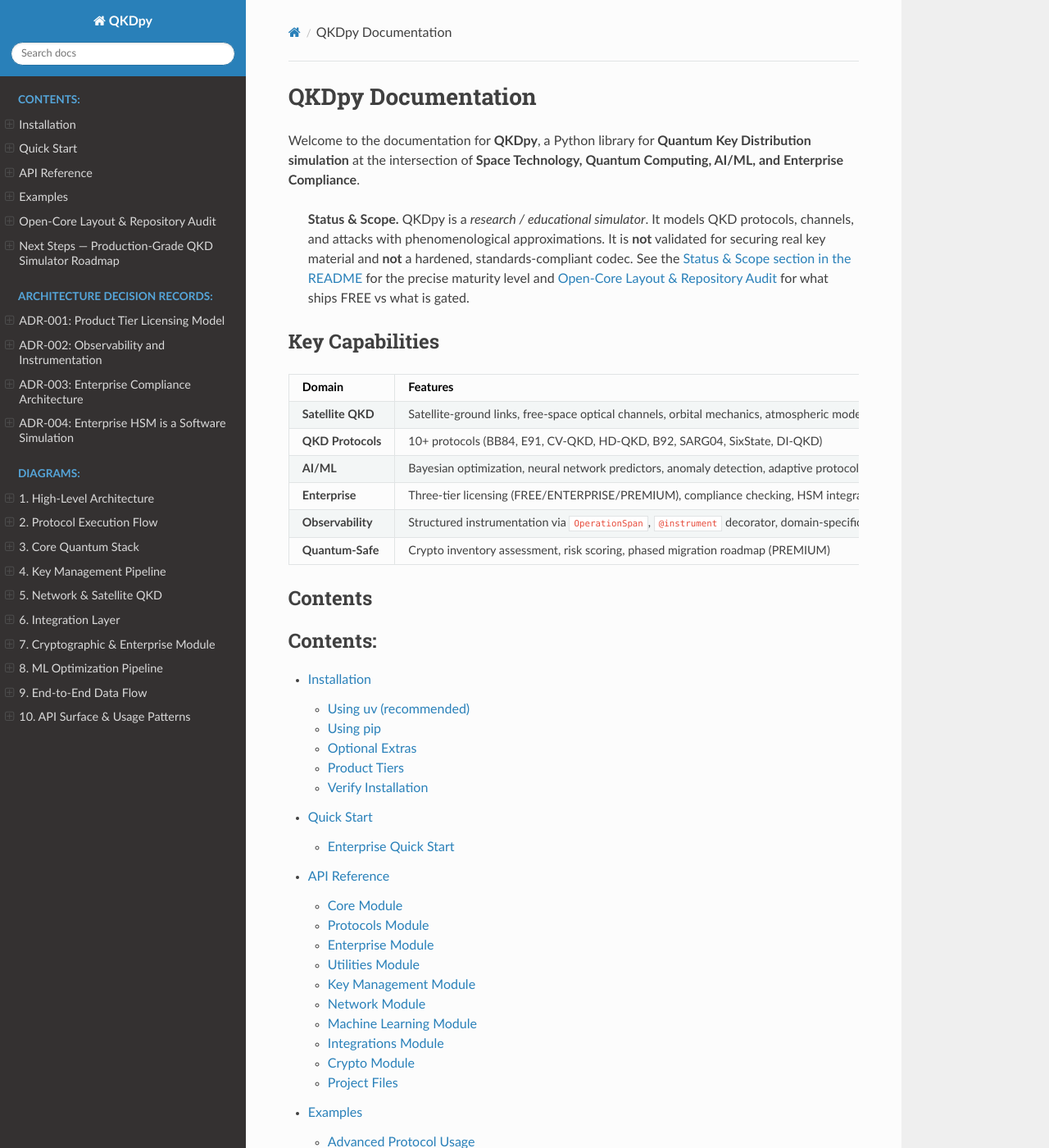
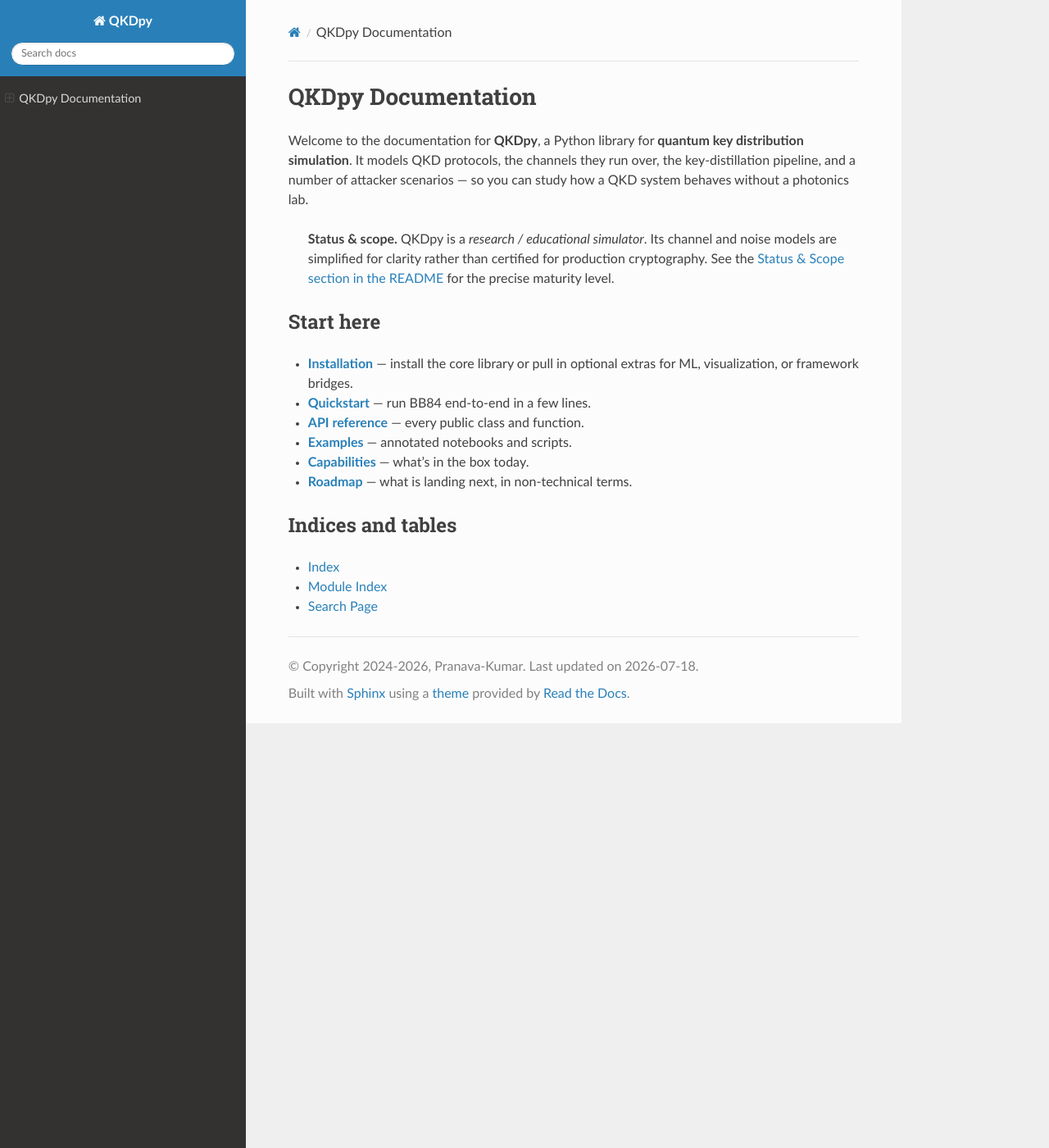
Before and after one commit to Pranava-Kumar/qkdpy, a Sphinx documentation site: the page built from docs/index.md, in a window 1280 px wide and 1400 px high. Shown: the whole window at 82% size. Built offline with Sphinx 7.4.7 and the Read the Docs theme 3.1.0, drawn with Linux system fonts in a browser that asks for light colours; some of the changed text lies outside the part shown.

Commit message:
docs(public): prune public-facing surface to APIS, usage, capabilities, roadmap
This commit re-shapes what reaches https://pranava-kumar.github.io/qkdpy/
to a client/investor/end-user-friendly surface. Original engineering
documents (OPEN_CORE.md, NEXT_STEPS.md, all ADRs, and the raw mermaid
in diagrams/*.md) are intentionally NOT modified — they remain
available in the working tree for the developer and AI agents.

What changed:

  * docs/conf.py:
      - Removed 'sphinx.ext.viewcode'. That extension generates
        per-module HTML pages with the full Python source reachable
        from a [source] button beside every class doc; the library is
        public and the source code is the maintainer's IP, so the
        '[source]' / view-page is no longer exposed through the
        public site.
      - Added exclude_patterns for engineering-only artefacts:
        docs/diagrams/*.md, docs/decisions/*, OPEN_CORE.md,
        NEXT_STEPS.md. They stay committed in the repo but Sphinx
        never publishes them.

  * docs/index.md:
      - Removed the toctree blocks for OPEN_CORE, NEXT_STEPS, ADRs
        (ADR-001..004), and the 10 architecture diagrams.
      - Re-titled and re-framed for a public audience: short
        welcome, status-and-scope callout (linked to the GitHub
        README) and six quick links.

  * docs/public-roadmap.md (new):
      - Replaces the former forward-looking NEXT_STEPS overview that
        lives at pages. Investor/client-tone, paragraph form, no
        specifics on the production-grade roadmap or the threat-model
        or HSM lifecycle work. The original engineering NEXT_STEPS.md
        is untouched.

  * docs/public-capabilities.md (new):
      - Replaces the former per-module OPEN_CORE write-up in tone
        and content; describes what the library does today in
        non-product-gate terms, with an apology clause pointing
        readers to the README for the production-validity caveat.

Built locally with 'sphinx-build -b html docs docs/_build'
(without -W): succeeds with 6 autodoc-only warnings. Rendered HTML
in docs/_build/ contains only:

    api.html  examples.html  genindex.html  index.html
    installation.html  public-capabilities.html  public-roadmap.html
    py-modindex.html  quickstart.html  search.html

No diagrams/, decisions/, OPEN_CORE.html, or NEXT_STEPS.html.

Signed-off-by: OpenClaude <openclaude@local>
Signed-off-by: Pranava Kumar <pranavakumar.it@gmail.com>

````diff
--- a/docs/conf.py
+++ b/docs/conf.py
@@ -24,7 +24,6 @@
 
 extensions = [
     "sphinx.ext.autodoc",
-    "sphinx.ext.viewcode",
     "sphinx.ext.napoleon",
     "sphinx.ext.intersphinx",
     "myst_parser",
@@ -48,6 +47,14 @@
     ".DS_Store",
     "source/*",
     "source/**/*",
+    # Engineering / maintainer-only material. Lives in the repo for the
+    # developer and AI agents but is not exposed on the public Pages
+    # site because it carries internal architecture sources, raw
+    # diagram code, and the open-core / commercial tier details.
+    "decisions/*",
+    "diagrams/*.md",
+    "OPEN_CORE.md",
+    "NEXT_STEPS.md",
 ]
 
 # -- Options for HTML output -------------------------------------------------
--- a/docs/index.md
+++ b/docs/index.md
@@ -1,69 +1,27 @@
 # QKDpy Documentation
 
-Welcome to the documentation for **QKDpy**, a Python library for **Quantum Key Distribution simulation** at the intersection of **Space Technology, Quantum Computing, AI/ML, and Enterprise Compliance**.
+Welcome to the documentation for **QKDpy**, a Python library for
+**quantum key distribution simulation**. It models QKD protocols, the
+channels they run over, the key-distillation pipeline, and a number of
+attacker scenarios — so you can study how a QKD system behaves without
+a photonics lab.
 
-> **Status & Scope.** QKDpy is a *research / educational simulator*. It
-> models QKD protocols, channels, and attacks with phenomenological
-> approximations. It is **not** validated for securing real key material
-> and **not** a hardened, standards-compliant codec. See the
-> [Status & Scope section in the README](https://github.com/Pranava-Kumar/qkdpy#-status--scope)
-> for the precise maturity level and [](OPEN_CORE.md) for what ships
-> FREE vs what is gated.
+> **Status & scope.** QKDpy is a *research / educational simulator*.
+> Its channel and noise models are simplified for clarity rather than
+> certified for production cryptography. See the [Status & Scope
+> section in the README](https://github.com/Pranava-Kumar/qkdpy#-status--scope)
+> for the precise maturity level.
 
-## Key Capabilities
+## Start here
 
-| Domain | Features |
-|--------|----------|
-| **Satellite QKD** | Satellite-ground links, free-space optical channels, orbital mechanics, atmospheric modeling |
-| **QKD Protocols** | 10+ protocols (BB84, E91, CV-QKD, HD-QKD, B92, SARG04, SixState, DI-QKD) |
-| **AI/ML** | Bayesian optimization, neural network predictors, anomaly detection, adaptive protocols |
-| **Enterprise** | Three-tier licensing (FREE/ENTERPRISE/PREMIUM), compliance checking, HSM integration, audit logging |
-| **Observability** | Structured instrumentation via `OperationSpan`, `@instrument` decorator, domain-specific events |
-| **Quantum-Safe** | Crypto inventory assessment, risk scoring, phased migration roadmap (PREMIUM) |
-
-## Contents
-
-```{toctree}
-:maxdepth: 2
-:caption: Contents:
-
-installation
-quickstart
-api
-examples
-OPEN_CORE
-NEXT_STEPS
-```
-
-## Architecture Decisions
-
-```{toctree}
-:maxdepth: 1
-:caption: Architecture Decision Records:
-
-decisions/ADR-001-product-tier-licensing
-decisions/ADR-002-observability-and-instrumentation
-decisions/ADR-003-compliance-architecture
-decisions/ADR-004-enterprise-hsm-is-software-simulation
-```
-
-## Architecture & Diagrams
-
-```{toctree}
-:maxdepth: 1
-:caption: Diagrams:
-
-diagrams/01-high-level-architecture
-diagrams/02-protocol-execution-flow
-diagrams/03-core-quantum-stack
-diagrams/04-key-management-pipeline
-diagrams/05-network-satellite-qkd
-diagrams/06-integration-layer
-diagrams/07-crypto-enterprise
-diagrams/08-ml-optimization
-diagrams/09-data-flow
-diagrams/10-api-surface
-```
+- **[Installation](installation.md)** — install the core library or
+  pull in optional extras for ML, visualization, or framework bridges.
+- **[Quickstart](quickstart.md)** — run BB84 end-to-end in a few lines.
+- **[API reference](api.md)** — every public class and function.
+- **[Examples](examples.md)** — annotated notebooks and scripts.
+- **[Capabilities](public-capabilities.md)** — what's in the box today.
+- **[Roadmap](public-roadmap.md)** — what is landing next, in non-technical
+  terms.
 
 ## Indices and tables
 
--- /dev/null
+++ b/docs/public-capabilities.md
@@ -0,0 +1,45 @@
+# Capabilities
+
+A summary of what **QKDpy** does today. For installation, the API
+reference, and worked examples, use the navigation on the left.
+
+## What it is
+
+QKDpy is a Python library for **quantum key distribution simulation**.
+It models the protocols, the underlying physics, the key-distillation
+pipeline, and a number of attacker scenarios — so you can study how a
+QKD system behaves without standing up a photonics lab.
+
+It is suitable for:
+- Learning how QKD protocols work and comparing them side by side
+- Studying how signal conditions translate to sifted-key rates and
+  bit-error behaviour
+- Pulling the public Python models into notebooks and ML experiments
+- Building tooling on top of a clean, typed, fully-tested QKD API
+
+## What's in the library
+
+- **10+ QKD protocols.** BB84 family (including decoy-state variants),
+  E91 entanglement-based, CV-QKD continuous-variable, high-dimensional,
+  device-independent, twisted-pair, SARG04 and B92.
+- **Realistic-ish channels.** Loss, depolarizing, bit / phase / amplitude
+  damping, dephasing — plus atmospheric, free-space and satellite helpers
+  for satellite-ground scenarios.
+- **Key management.** Cascade, Winnow, LDPC, BCH, Reed-Solomon error
+  correction. Universal hashing, Toeplitz, cryptographic hashing for
+  privacy amplification.
+- **Attack simulators.** Photon-number-splitting, intercept-resend,
+  beam-splitting — useful both for studying defense and for generating
+  realistic bad-channel data.
+- **Framework bridges.** Optional extras for Qiskit, Cirq, PennyLane
+  and the QpiAI Quantum SDK — so you can drop QKDpy's models into
+  whichever quantum stack you already work with.
+- **ML hooks.** Bayesian and genetic-optimization parameter search,
+  small neural predictors meant to run on edge devices.
+
+## What it is not
+
+For the honest list of "do not do this with QKDpy," see the *Status &
+Scope* section in the README on GitHub. In one line: this is a
+simulator for understanding QKD, not a cryptographic module for
+protecting production secrets.
--- /dev/null
+++ b/docs/public-roadmap.md
@@ -0,0 +1,45 @@
+# Roadmap
+
+What we're building next for **QKDpy**, in practical terms. For
+researchers using the library today, that's mostly just a heads up on
+what additional capabilities are landing in following releases.
+
+## What's landing next
+
+**Broader attack simulations.** More attacker models out of the box —
+beyond the existing PNS, intercept-resend, and beam-splitting — so
+researchers can study how each protocol holds up under different
+threat scenarios.
+
+**Plug-in channels.** A clean interface for plugging in *your own*
+fiber / free-space / mixed-channel model without forking the simulator.
+Today's library ships several built-in models; the next release adds
+the contract to bring your own.
+
+**Better tuning tools.** Bayesian-driven parameter search is already
+here; following work makes that loop faster and easier to drive from
+the public API.
+
+**Larger protocol coverage.** Each release picks up one or two
+additional protocol variants based on what the community has been
+asking for.
+
+## What we are intentionally not promising
+
+QKDpy is a **simulator** — it models phenomena. It is **not** a
+cryptographic module you can drop into production. We don't ship — and
+don't intend to ship — anything that would let it be confused with a
+certified HSM, a license server, or an audited enterprise machine.
+
+That boundary is intentional. Inside that boundary, the goal is to
+keep building a fast, honest simulator that researchers and educators
+can trust.
+
+## Releases
+
+The public roadmap above rolls up into the release notes published on
+GitHub. New functionality tends to land in minor releases on a roughly
+monthly cadence, with bug-fix patch releases as needed between them.
+
+For the precise current version and a list of what changed, see the
+project's GitHub release page.
````
